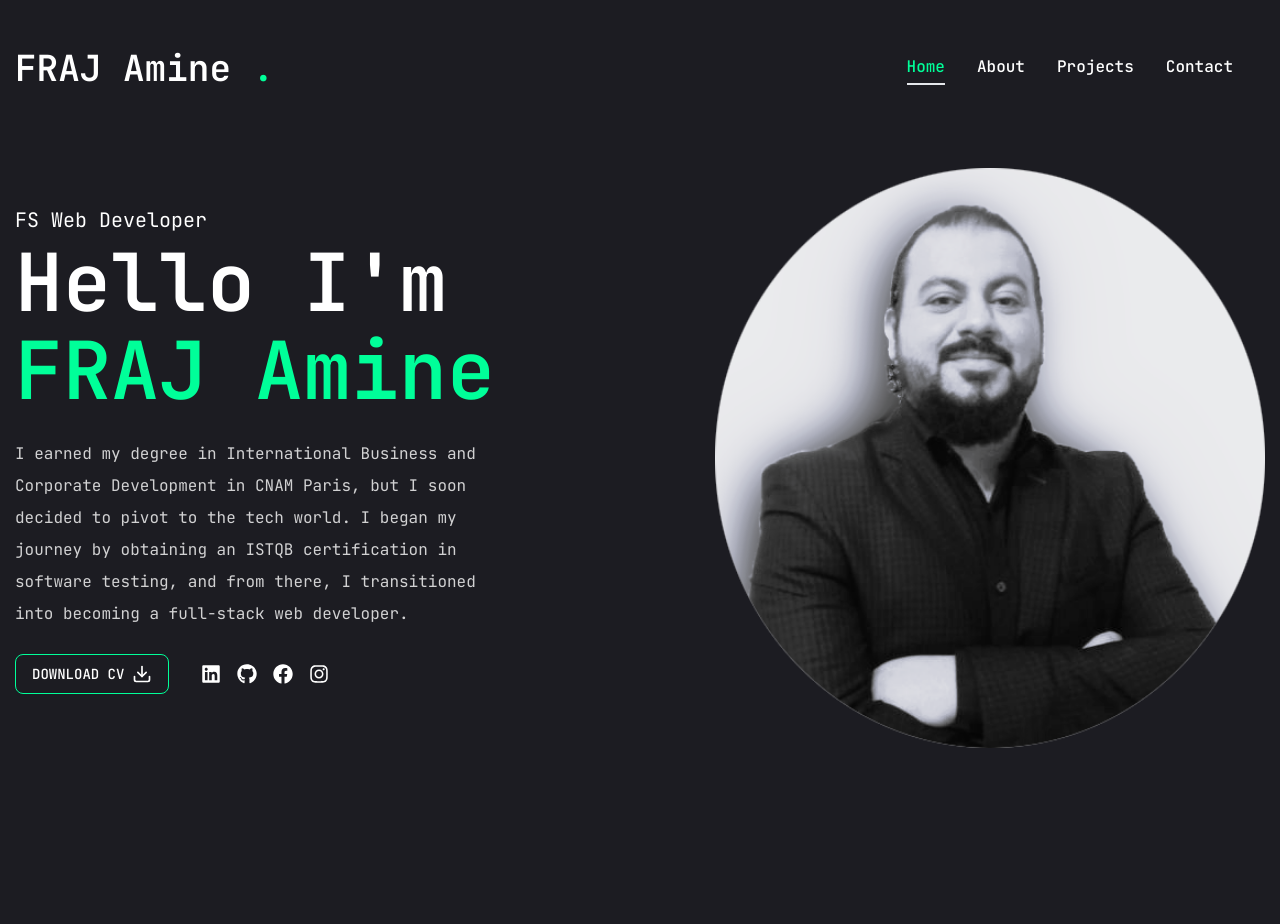
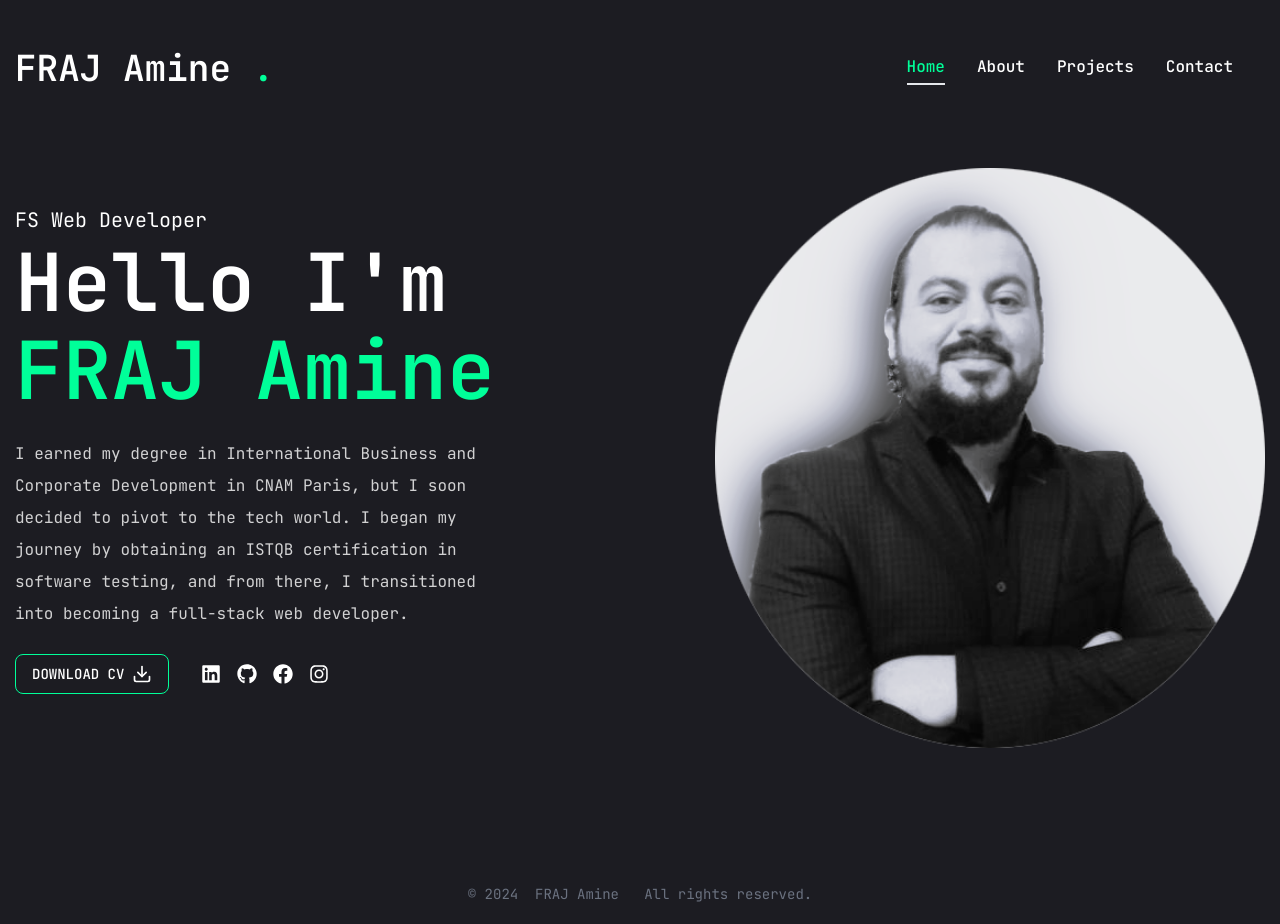
Before and after one commit to AmineFRAJ/nextjs-portfolio, a Next.js app: page / in a window 1280 px wide. Before the commit the page ends 844 px from the top, so only its background shows below. Built offline with nearby package versions, Linux system fonts and the light colour scheme.

Commit message:
add footer

```diff
--- a/app/layout.jsx
+++ b/app/layout.jsx
@@ -1,6 +1,7 @@
 import { JetBrains_Mono } from 'next/font/google';
 import './globals.css';
 import Header from '@/components/Header';
+import { Footer } from '@/components/Footer';
 
 const jetbrainsMono = JetBrains_Mono({
   subsets: ['latin'],
@@ -17,7 +18,7 @@ export default function RootLayout({ children }) {
   return (
     <html lang="en">
       <body className={jetbrainsMono.variable}>
-        <Header/>{children}</body>
+        <Header/>{children} <Footer/> </body>
     </html>
   );
 }
--- /dev/null
+++ b/components/Footer.jsx
@@ -0,0 +1,16 @@
+
+
+
+export function Footer() {
+  return (
+    <footer className="flex justify-center align-center pt-10 pb-5 h-20px">
+      <p className="text-gray-500  dark:text-gray-400 text-sm">
+        © {new Date().getFullYear()}&nbsp;
+
+         FRAJ Amine
+
+        &nbsp; All rights reserved.
+      </p>
+    </footer>
+  );
+}
```
